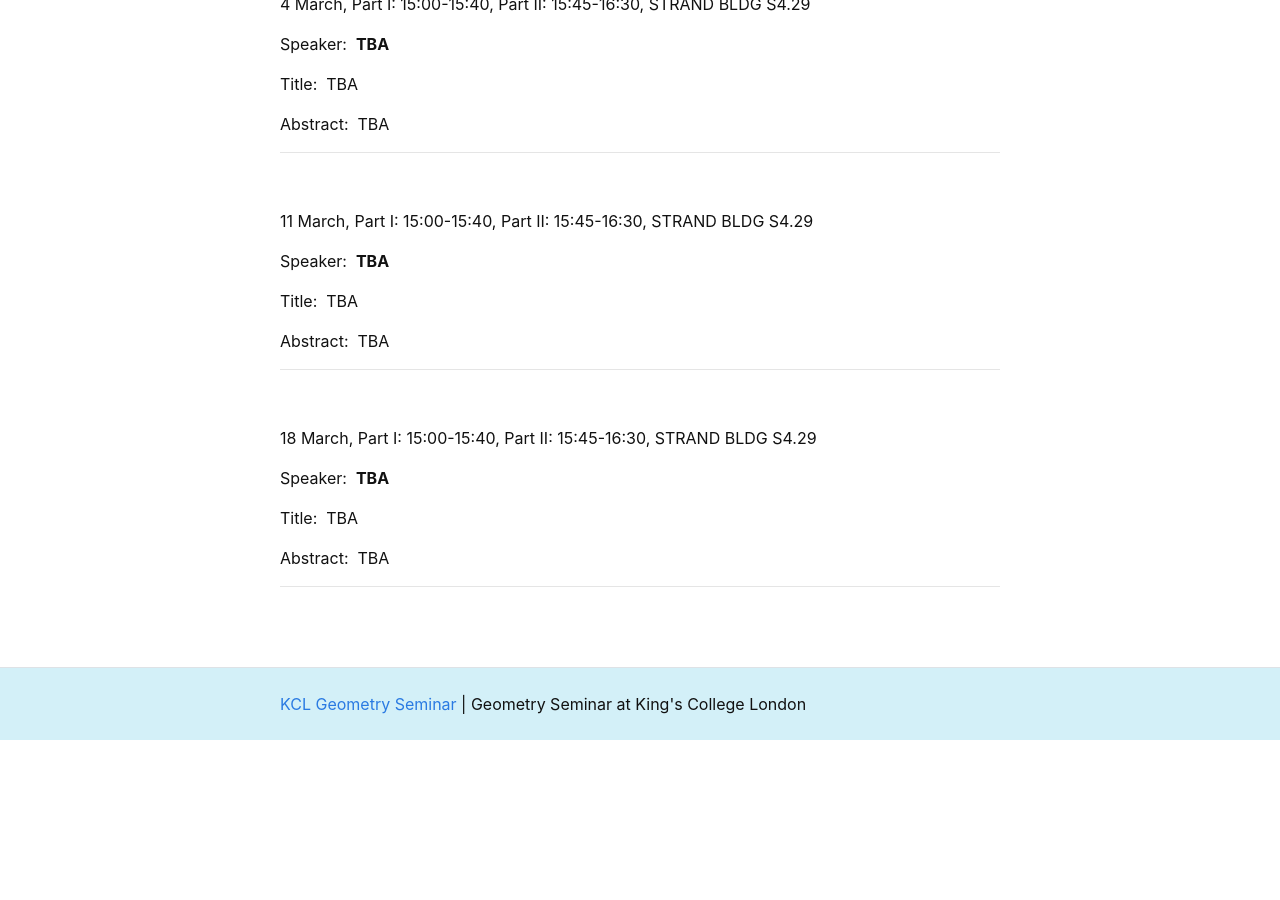
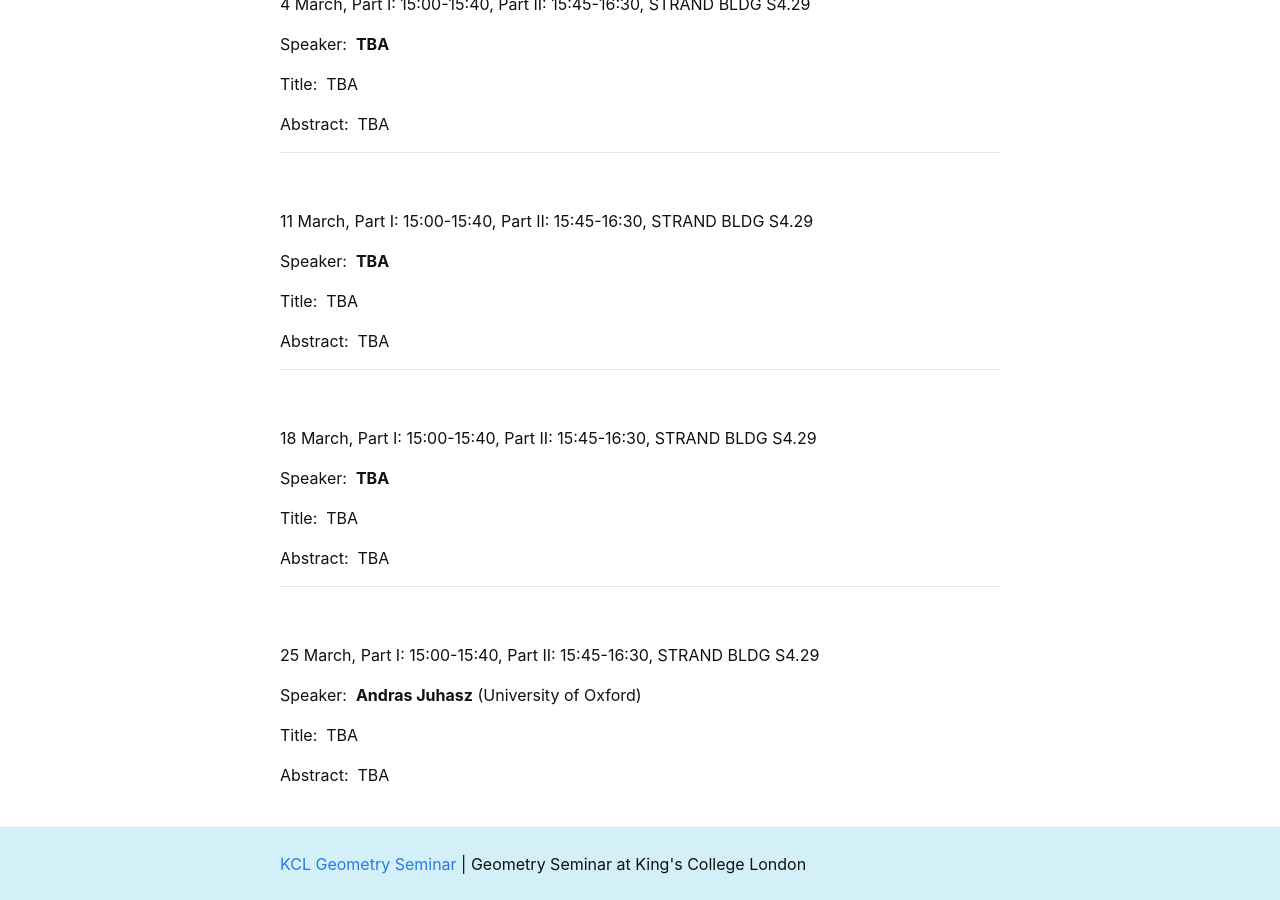
Before and after one commit to kcl-geometry-seminar/kcl-geometry-seminar.github.io, a Jekyll site: the page built from pages/index.md, in a window 1280 px wide and 900 px high, scrolled down 1823 px. Built offline with Jekyll 4.4.1, drawn with Linux system fonts in a browser that asks for light colours; a script that is not in the unit is left out; before the commit the page ends 2563 px from its top, so only the background shows below that.

Commit message:
Update index.md
Added the intro for March 25.

```diff
--- a/pages/index.md
+++ b/pages/index.md
@@ -112,3 +112,11 @@ Abstract:&nbsp; TBA
 
 ---------------------------------------------------------
 <br />
+
+25 March, Part I: 15:00-15:40, Part II: 15:45-16:30, STRAND BLDG S4.29
+
+Speaker:&nbsp; **Andras Juhasz** (University of Oxford)
+
+Title:&nbsp; TBA
+
+Abstract:&nbsp; TBA
```
